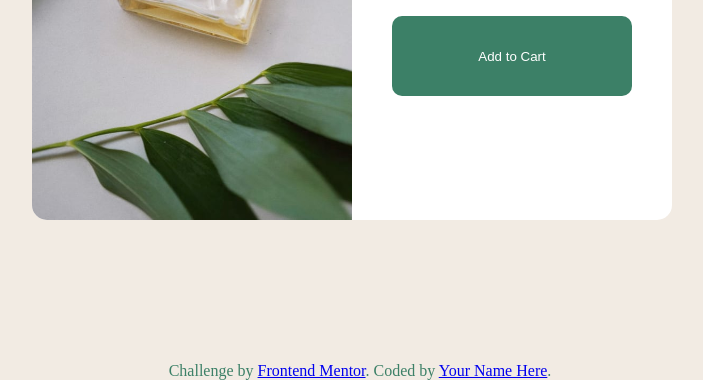
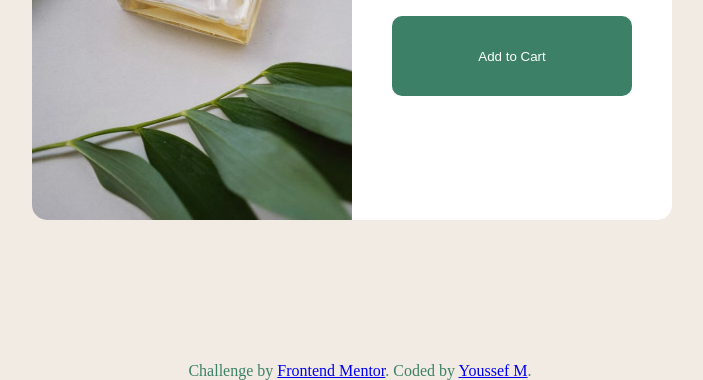
Before and after one commit to Cake-Maniac/productCard, a plain HTML site: page index.html in a window 1280 px wide. Shown: the part 420-800 px from the top of the page, without its empty margins (288-991 px from the left). Drawn offline with Linux system fonts and the light colour scheme; a web font is replaced by a local one.

Commit message:
added name to footer

```diff
--- a/index.html
+++ b/index.html
@@ -35,7 +35,7 @@
   </div>
   <div class="foot" style="color:hsl(158, 36%, 37%);">
     Challenge by <a href="https://www.frontendmentor.io?ref=challenge" target="_blank">Frontend Mentor</a>.
-    Coded by <a href="#">Your Name Here</a>.
+    Coded by <a href="https://github.com/Youssef-Mag">Youssef M</a>.
   </div>
 </body>
 </html>
```
